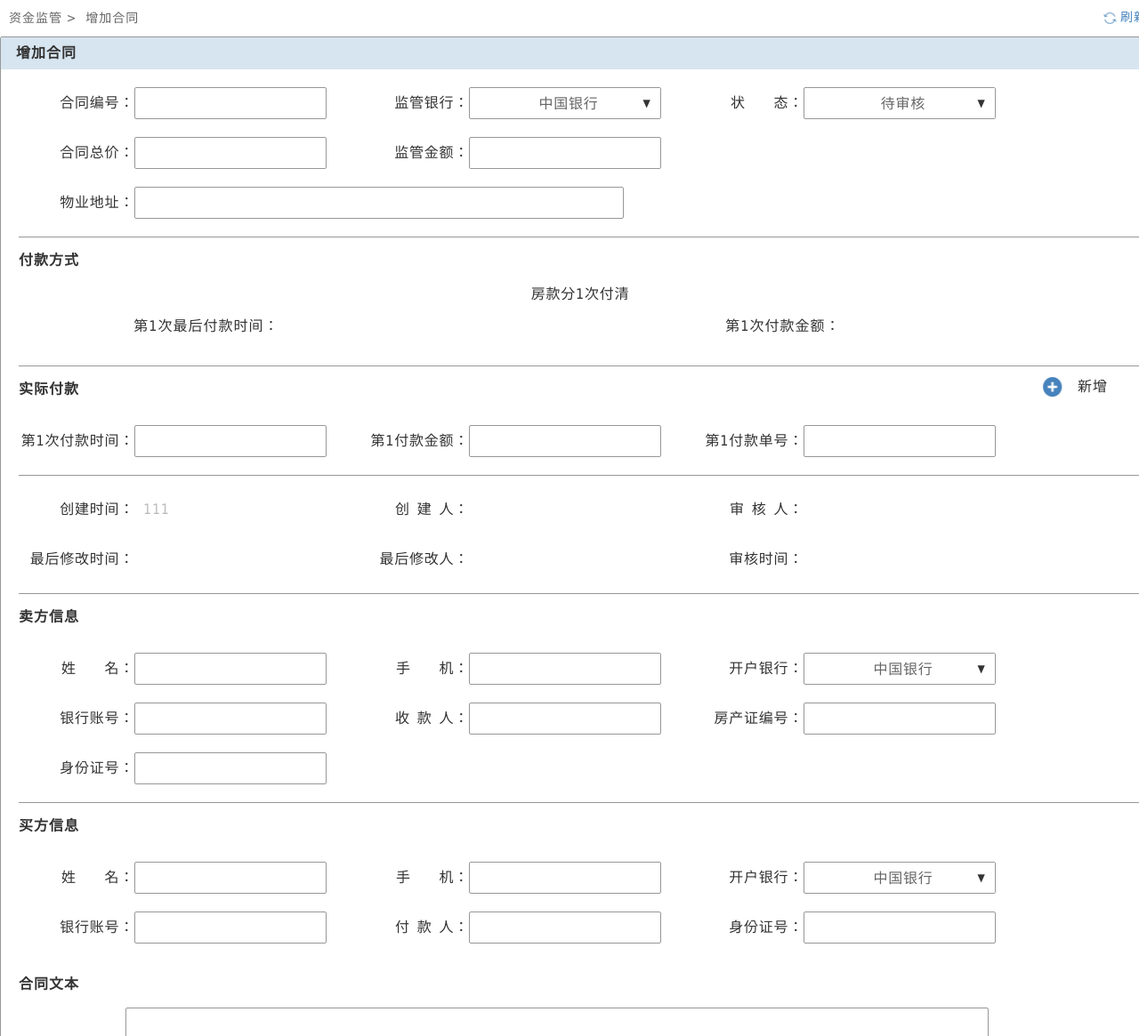
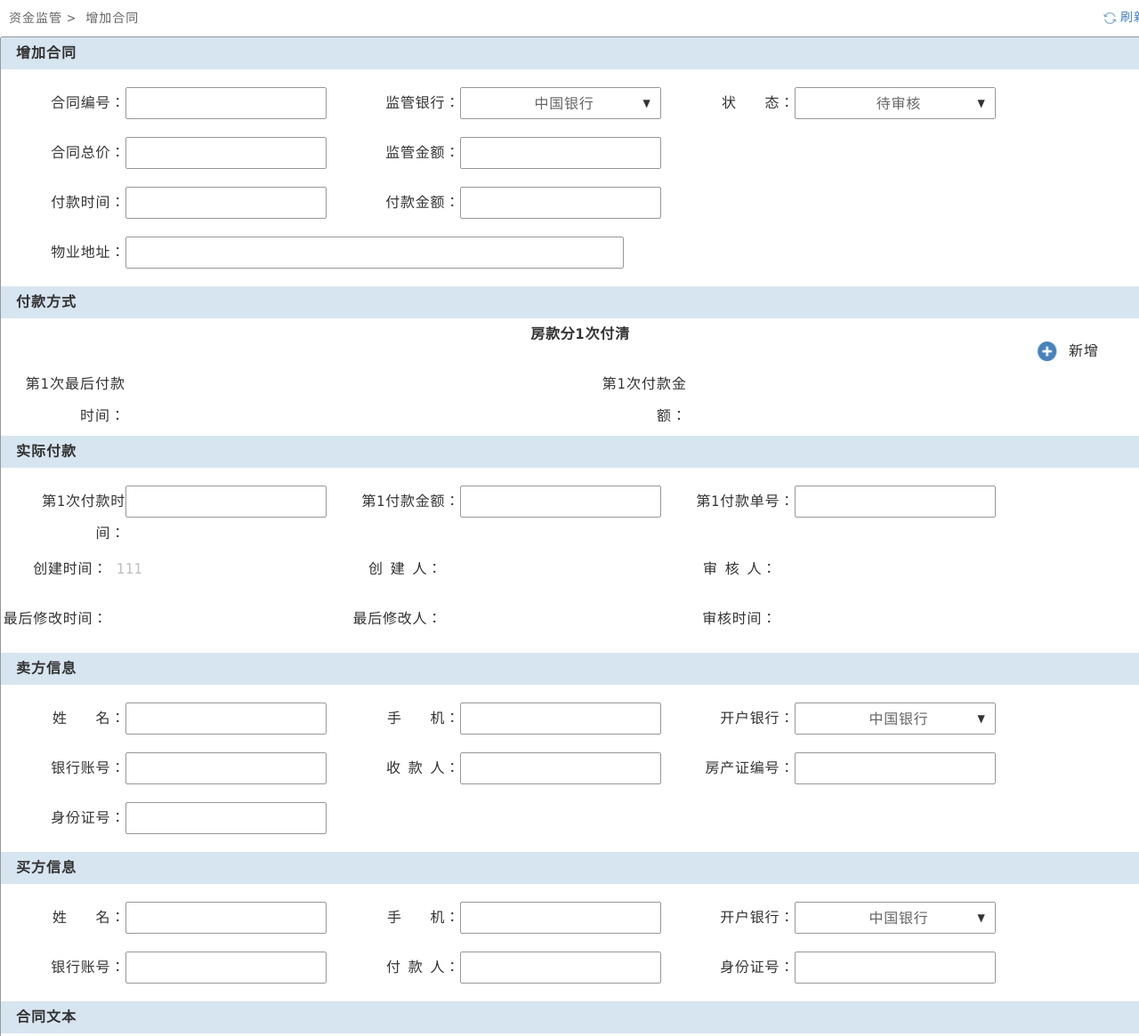
Before and after one commit to xuyongsky123/HDCS-system, a plain HTML site: page bankAddAttract.html in a window 1280 px wide. Shown: the top 1165 px of the page at 89% size. Drawn offline with Linux system fonts and the light colour scheme.

Commit message:
修改样式

```diff
--- a/bankAddAttract.html
+++ b/bankAddAttract.html
@@ -1,6 +1,6 @@
 <!DOCTYPE html>
 <html ng-app="bandAddModuleApp">
-<head lang="en">
+<head>
     <meta charset="UTF-8" />
     <meta name="viewport" content="width=device-width, initial-scale=1" />
     <meta http-equiv="Content-Type" content="text/html; charset=utf-8" />
@@ -30,7 +30,7 @@
             <a href="#" class="reload">刷新</a>
         </p>
     </div>
-    <div class="table-border fund-border ">
+    <div class="table-border sign-div fund-border ">
         <p class="blue_p">增加合同</p>
         <div class="cond-container">
             <div class="single-item">
@@ -71,6 +71,20 @@
                     </div>
                 </div>
                 <div class="split">
+                    <div class="item">
+                        <label>付款时间：</label>
+                        <div>
+                            <input required ng-model="dataModel.data_addAttr.payMethod.payTime" type="text"/>
+                        </div>
+                    </div>
+                    <div class="item">
+                        <label>付款金额：</label>
+                        <div>
+                            <input required ng-model="dataModel.data_addAttr.payMethod.payMoney" type="text" value=""/>
+                        </div>
+                    </div>
+                </div>
+                <div class="split">
                     <div class="item item-long">
                         <label>物业地址：</label>
                         <div >
@@ -79,8 +93,12 @@
                     </div>
                 </div>
             </div>
+        </div>
+        <p class="blue_p">付款方式</p>
+        <div class="cond-container">
             <div class="readonly single-item">
-            <p class="white-p">付款方式</p>
+                <p><button ng-click="ui.addPayMoney()" class="add_btn contract-add">新增</button></p>
+
                 <table class="table-item">
                     <tr>
                         <th colspan="2">房款分<span ng-bind="dataModel.data_addAttr.payMethod.length"></span>次付清</th>
@@ -105,9 +123,10 @@
                     </tr>
                 </table>
             </div>
-
+        </div>
+        <p class="blue_p margin-t">实际付款</p>
+        <div class="cond-container actualPay-border">
             <div class="single-item">
-            <p class="white-p">实际付款<button ng-click="ui.addPayMoney()" class="add_btn contract-add">新增</button></p>
                 <div ng-repeat="item in dataModel.data_payMoney" class="split">
                     <div class="item">
                         <label>第{{ $index+1 }}次付款时间：</label>
@@ -126,6 +145,7 @@
                         <label>第{{ $index+1 }}付款单号：</label>
                         <div>
                             <input required ng-model="item.payNum" type="text"/>
+                        </div>
                     </div>
                 </div>
             </div>
@@ -173,8 +193,9 @@
             </div>
         </div>
 
+        <p class="blue_p">卖方信息</p>
+        <div class="cond-container">
             <div class="single-item">
-            <p class="white-p">卖方信息</p>
                 <div class="split">
                     <div class="item">
                         <label>姓&ensp;&ensp;&ensp;&ensp;名：</label>
@@ -225,9 +246,11 @@
                     </div>
                 </div>
             </div>
+        </div>
 
-        <div>
-            <p class="white-p">买方信息</p>
+        <p class="blue_p">买方信息</p>
+        <div class="cond-container">
+            <div class="sign-item">
                 <div class="split">
                     <div class="item">
                         <label>姓&ensp;&ensp;&ensp;&ensp;名：</label>
@@ -270,10 +293,12 @@
                     </div>
                 </div>
             </div>
+        </div>
 
-        <div>
-            <div class="split-xm">
-                <p class="white-p">合同文本</p>
+        <p class="blue_p margin-t">合同文本</p>
+        <div class="cond-container">
+            <div class="single-item">
+                <div class="split split-xm">
                     <textarea required ng-model="dataModel.contractText.textarea"  name=""></textarea>
                 </div>
                 <div class="split-xm">
--- a/css/countState.css
+++ b/css/countState.css
@@ -102,6 +102,7 @@ a {
 }
 .top-xm #startTime , #endTime{
   background: #ffffff url("image/xm/datePicker.png") no-repeat 195px 6px;
+  cursor: pointer;
 }
 .top-xm .p_after a.afterArrow{
   font-size:14px;
@@ -407,10 +408,10 @@ input,select{
 /*.item {float:left;width: 370px;height: 36px;margin-top: 20px;margin-right: 30px;font-size: 16px;color: #333;}*/
 .item:after {content: '';display: table;clear: both;}
 .item-long {width: 680px;}
-.item > label {width: 130px;float: left;height: 36px;line-height: 36px;text-align:right;}
+.item > label {width: 120px;float: left;height: 36px;line-height: 36px;text-align:right;}
 .item > label.more {line-height: 18px;}
 /*.item > label {width: 174px;float: left;height: 36px;line-height: 36px;text-align:right;}*/
-.item > div {margin-left: 130px;height: 36px;border:1px solid #979797;border-radius: 2px;position: relative;overflow: hidden;zoom:1;}
+.item > div {margin-left: 120px;height: 36px;border:1px solid #979797;border-radius: 2px;position: relative;overflow: hidden;zoom:1;}
 .item > div input[type="text"] {height: 36px;line-height: 36px;text-align:left;border:none;background:none;width: 100%;padding:0 10px; color: #666;}
 .item > div select {height:36px;border:none;background:none;text-align:center;width: 100%;-webkit-appearance:none;text-indent:0.5em;color: #666;}
 .item > button {display: block;height: 36px;line-height: 36px;color: #333;padding-left: 70px;background:url(image/xy/add-icon.png) 34px 50% no-repeat;background-size: 24px 24px;margin-left: 76px;}
@@ -418,12 +419,7 @@ input,select{
 .item > div > i {position: absolute;height: 34px;line-height:34px;width: 30px;font-style: normal;font-size: 12px;top:0;right:0;bottom: 0;text-align: center;display: block;z-index: 10;pointer-events: none;background-color: #fff;cursor: pointer;}
 .item > div input[disabled="disabled"] , .item > div select[disabled="disabled"]{color: #bbb;}
 
-table.table-item tr th {font-weight: normal;}
-table.table-item tr td {text-align: center;}
-table.table-item tr td .item {float: none;display: inline-block;margin:0;width: 386px;}
-table.table-item tr td .item > label {width: 170px;}
-table.table-item tr td .item > div {margin-left: 170px;}
-
+.item > div input[disabled="disabled"] , .item > div select[disabled="disabled"]{color: #bbb;}
 .split:after {content: '';display: table;clear: both;}
 .fund-div .fund-p{
   padding-left:40px;
@@ -449,10 +445,6 @@ table.table-item tr td .item > div {margin-left: 170px;}
 .fund-border .white-p{
   border:none;
   padding-left: 0;
-  position: relative;
-}
-.white-p button {
-  top: 6px;
 }
 .fund-border th{
   color:#333;
@@ -522,9 +514,6 @@ button{
 button[disabled="disabled"]{
   background-color:#adcdeb;
   cursor:default;
-}
-.white-p button[disabled="disabled"] {
-  background-color:#fff;
 }
 .fj{
   margin-left:20px;
@@ -773,11 +762,9 @@ font-size:20px;
 .add_btn{
   display:block;
   color:#333;
-  background:url("image/xm/add-icon.png") 20px 50% no-repeat;
+  background:url("image/xm/add-icon.png") 34px 50% no-repeat;
   background-size:24px 24px ;
-  padding-left:60px;
-  margin-right: 0;
-  padding-right: 0;
+  padding-left:70px;
 }
 .add_btn[disabled="disabled"]{
   background-image: url("image/xm/add-icon-dis.png");
@@ -791,10 +778,12 @@ font-size:20px;
 /*addPay*/
 .table-pay tr td{
   font-size: 16px;
+
 }
 .readonly-table table tr td{
   font-size: 16px;
   text-align: left;
+  padding-left:60px;
 }
 .no-border{
   border:none;
@@ -828,7 +817,6 @@ font-size:20px;
 
 
 
-
 /*loanAbout 页面*/
 .set-a{display: inline-block;color:#3b7baa; width:80px;height:20px;padding-left:30px; background:url("../image/xm/handel.png") no-repeat 5px 3px;}
 
@@ -843,7 +831,6 @@ font-size:20px;
 .single-item>label.label2{color:#999;}
 
 
-
 /*loanCheck页面*/
 .confirm-div2 *{float:left;}
 .loanCheck .single-item .item>label{text-align: left;margin-left:30px;}
@@ -854,3 +841,8 @@ font-size:20px;
 .checkDiv>input[type="radio"]:checked + label {color:#999;}
 .single-item>label.color{color:#999;!important;}
 /**/
+
+
+/*补充部分*/
+.margin-t{margin-top:20px;}
+.cond-container>.border-single{border-bottom:1px solid #979797;!important;}
--- a/css/welcome.css
+++ b/css/welcome.css
@@ -16,6 +16,5 @@ body {background: url("image/login/wel_bg.jpg") center top no-repeat;}
 .container .top>ul>li>ul>li:hover{background: #448ed7;}
 .container .middle{position: relative; width:100%;height: 100%;}/*background: url("image/login/wel_bg.jpg") center top no-repeat;height: 789px;*/
 .container .middle img{position: absolute;}
-.container .middle .img1{bottom:25px;right:85px;}
-.container .middle .img2{bottom:105px;right:60px;}
+ .container .middle .img2{bottom:45px;right:60px;}
 .container .middle a{position: absolute;bottom:105px;right:110px;text-decoration: none;color:#1E517B;}
--- a/data/data.js
+++ b/data/data.js
@@ -542,7 +542,7 @@ var payChecking={
       "toNum": "2017060100002222",
       "superviseMoney": "12,333,999",
       "intoMoney": "12,333,999",
-      "payWay": "本行专账",
+      "payWay": "本行转账",
       "state": "对账成功",
       "handle": "查看"
     },
@@ -554,7 +554,7 @@ var payChecking={
       "toNum": "2017060100002222",
       "superviseMoney": "12,333,999",
       "intoMoney": "12,333,999",
-      "payWay": "本行专账",
+      "payWay": "本行转账",
       "state": "对账成功",
       "handle": "查看"
     },
@@ -566,7 +566,7 @@ var payChecking={
       "toNum": "2017060100002222",
       "superviseMoney": "12,333,999",
       "intoMoney": "12,333,999",
-      "payWay": "本行专账",
+      "payWay": "本行转账",
       "state": "对账成功",
       "handle": "查看"
     },
@@ -578,7 +578,7 @@ var payChecking={
       "toNum": "2017060100002222",
       "superviseMoney": "12,333,999",
       "intoMoney": "12,333,999",
-      "payWay": "本行专账",
+      "payWay": "本行转账",
       "state": "对账成功",
       "handle": "查看"
     },
@@ -590,7 +590,7 @@ var payChecking={
       "toNum": "2017060100002222",
       "superviseMoney": "12,333,999",
       "intoMoney": "12,333,999",
-      "payWay": "本行专账",
+      "payWay": "本行转账",
       "state": "对账成功",
       "handle": "查看"
     },
@@ -602,7 +602,7 @@ var payChecking={
       "toNum": "2017060100002222",
       "superviseMoney": "12,333,999",
       "intoMoney": "12,333,999",
-      "payWay": "本行专账",
+      "payWay": "本行转账",
       "state": "对账成功",
       "handle": "查看"
     },
@@ -614,7 +614,7 @@ var payChecking={
       "toNum": "2017060100002222",
       "superviseMoney": "12,333,999",
       "intoMoney": "12,333,999",
-      "payWay": "本行专账",
+      "payWay": "本行转账",
       "state": "对账成功",
       "handle": "查看"
     },{
@@ -625,7 +625,7 @@ var payChecking={
       "toNum": "2017060100002222",
       "superviseMoney": "12,333,999",
       "intoMoney": "12,333,999",
-      "payWay": "本行专账",
+      "payWay": "本行转账",
       "state": "对账成功",
       "handle": "查看"
     },
@@ -637,7 +637,7 @@ var payChecking={
       "toNum": "2017060100002222",
       "superviseMoney": "12,333,999",
       "intoMoney": "12,333,999",
-      "payWay": "本行专账",
+      "payWay": "本行转账",
       "state": "对账成功",
       "handle": "查看"
     },
@@ -649,7 +649,7 @@ var payChecking={
       "toNum": "2017060100002222",
       "superviseMoney": "12,333,999",
       "intoMoney": "12,333,999",
-      "payWay": "本行专账",
+      "payWay": "本行转账",
       "state": "对账成功",
       "handle": "查看"
     },
@@ -661,7 +661,7 @@ var payChecking={
       "toNum": "2017060100002222",
       "superviseMoney": "12,333,999",
       "intoMoney": "12,333,999",
-      "payWay": "本行专账",
+      "payWay": "本行转账",
       "state": "对账成功",
       "handle": "查看"
     },
@@ -673,7 +673,7 @@ var payChecking={
       "toNum": "2017060100002222",
       "superviseMoney": "12,333,999",
       "intoMoney": "12,333,999",
-      "payWay": "本行专账",
+      "payWay": "本行转账",
       "state": "对账成功",
       "handle": "查看"
     },
@@ -685,7 +685,7 @@ var payChecking={
       "toNum": "2017060100002222",
       "superviseMoney": "12,333,999",
       "intoMoney": "12,333,999",
-      "payWay": "本行专账",
+      "payWay": "本行转账",
       "state": "对账成功",
       "handle": "查看"
     },
@@ -697,7 +697,7 @@ var payChecking={
       "toNum": "2017060100002222",
       "superviseMoney": "12,333,999",
       "intoMoney": "12,333,999",
-      "payWay": "本行专账",
+      "payWay": "本行转账",
       "state": "对账成功",
       "handle": "查看"
     },
@@ -709,7 +709,7 @@ var payChecking={
       "toNum": "2017060100002222",
       "superviseMoney": "12,333,999",
       "intoMoney": "12,333,999",
-      "payWay": "本行专账",
+      "payWay": "本行转账",
       "state": "对账成功",
       "handle": "查看"
     }
```
Also changed, not shown: addPay.html (+9 -6 lines), bankAddAttractCheck.html (+37 -48 lines), loanCheck.html (+3 -3 lines), loanRecheck.html (+3 -3 lines), loanSubmit.html (+1 -1 lines), welcome.html (+1 -3 lines), css/image/login/welcome.png (added). Lines whose indentation alone changed are shown as unchanged.
